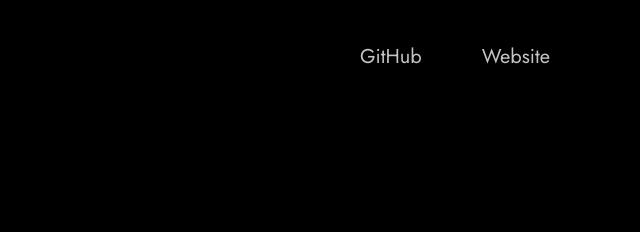
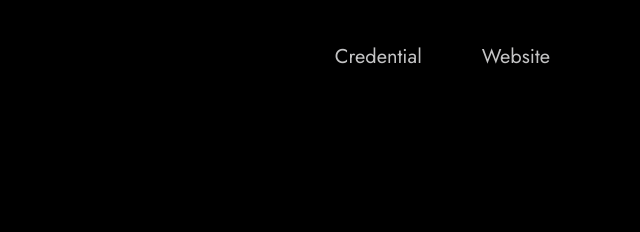
Before and after one commit to fwaskito/fwaskito.github.io, a plain HTML site: page index.html in a window 1280 px wide. Shown: the top 232 px of the page, 640-1280 px from the left. Drawn offline with Linux system fonts and the light colour scheme; a script that the page names is missing; files whose address does not match are found by name.

Commit message:
fix: replace website dead link

```diff
--- a/index.html
+++ b/index.html
@@ -19,8 +19,10 @@
     <div class="row">
       <nav class="nav" role="navigation">
         <ul class="nav__items">
-          <li class="nav__item"><a class="nav__link" target="_blank" href="https://github.com/fwaskito">GitHub</a></li>
-          <li class="nav__item"><a target="_blank" href="https://wasdoc.com" class="nav__link">Website</a></li>
+          <li class="nav__item"><a class="nav__link" target="_blank"
+              href="https://www.credly.com/users/fajar-waskito">Credential</a>
+          <li class="nav__item"><a class="nav__link" target="_blank" href="https://wasdoc.blogspot.com">Website</a></li>
+          </li>
         </ul>
       </nav>
     </div>
```
